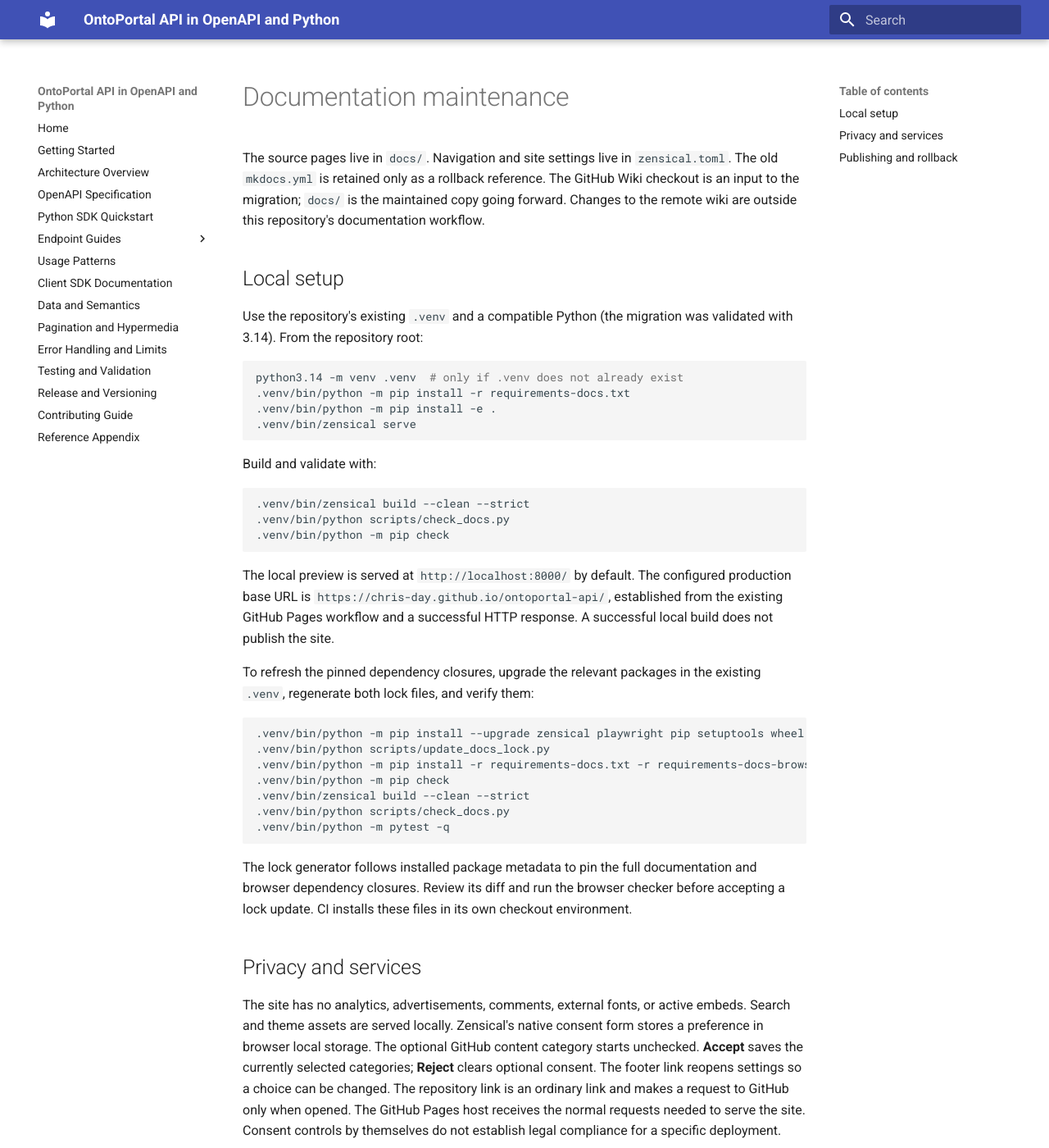
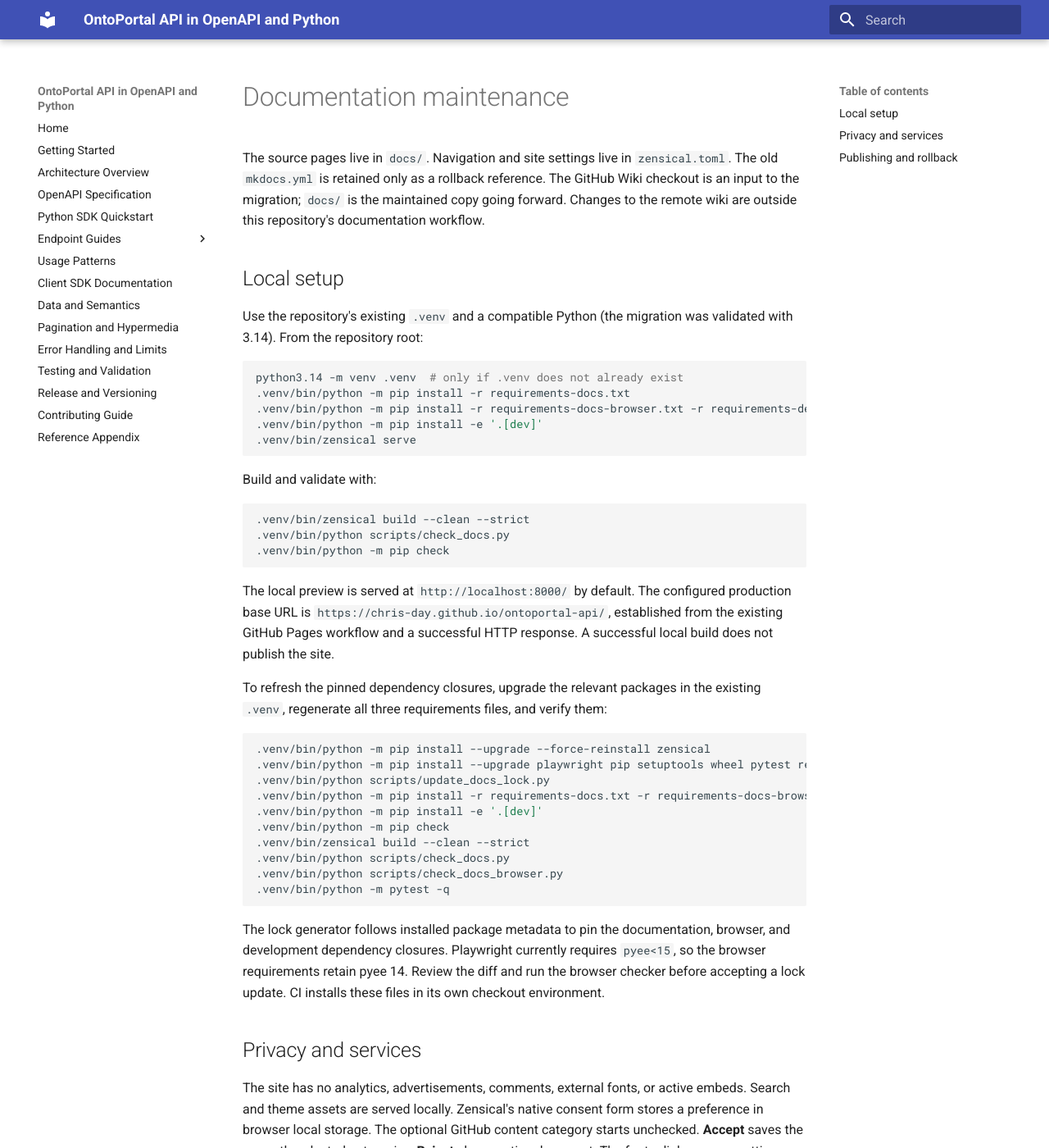
Before and after one commit to chris-day/ontoportal-api, an MkDocs documentation site: the page built from docs/Documentation-Maintenance.md, in a window 1280 px wide and 1400 px high. Shown: the whole window at 82% size. Built offline with MkDocs 1.6.1 and Material for MkDocs 9.7.7, drawn with Linux system fonts in a browser that asks for light colours.

Commit message:
Refresh Python environment and dependency locks

````diff
--- a/docs/Documentation-Maintenance.md
+++ b/docs/Documentation-Maintenance.md
@@ -9,7 +9,8 @@ Use the repository's existing `.venv` and a compatible Python (the migration was
 ```bash
 python3.14 -m venv .venv  # only if .venv does not already exist
 .venv/bin/python -m pip install -r requirements-docs.txt
-.venv/bin/python -m pip install -e .
+.venv/bin/python -m pip install -r requirements-docs-browser.txt -r requirements-dev.txt
+.venv/bin/python -m pip install -e '.[dev]'
 .venv/bin/zensical serve
 ```
 
@@ -23,19 +24,22 @@ Build and validate with:
 
 The local preview is served at `http://localhost:8000/` by default. The configured production base URL is `https://chris-day.github.io/ontoportal-api/`, established from the existing GitHub Pages workflow and a successful HTTP response. A successful local build does not publish the site.
 
-To refresh the pinned dependency closures, upgrade the relevant packages in the existing `.venv`, regenerate both lock files, and verify them:
+To refresh the pinned dependency closures, upgrade the relevant packages in the existing `.venv`, regenerate all three requirements files, and verify them:
 
 ```bash
-.venv/bin/python -m pip install --upgrade zensical playwright pip setuptools wheel
+.venv/bin/python -m pip install --upgrade --force-reinstall zensical
+.venv/bin/python -m pip install --upgrade playwright pip setuptools wheel pytest requests
 .venv/bin/python scripts/update_docs_lock.py
-.venv/bin/python -m pip install -r requirements-docs.txt -r requirements-docs-browser.txt
+.venv/bin/python -m pip install -r requirements-docs.txt -r requirements-docs-browser.txt -r requirements-dev.txt
+.venv/bin/python -m pip install -e '.[dev]'
 .venv/bin/python -m pip check
 .venv/bin/zensical build --clean --strict
 .venv/bin/python scripts/check_docs.py
+.venv/bin/python scripts/check_docs_browser.py
 .venv/bin/python -m pytest -q
 ```
 
-The lock generator follows installed package metadata to pin the full documentation and browser dependency closures. Review its diff and run the browser checker before accepting a lock update. CI installs these files in its own checkout environment.
+The lock generator follows installed package metadata to pin the documentation, browser, and development dependency closures. Playwright currently requires `pyee<15`, so the browser requirements retain pyee 14. Review the diff and run the browser checker before accepting a lock update. CI installs these files in its own checkout environment.
 
 ## Privacy and services
 
--- a/pyproject.toml
+++ b/pyproject.toml
@@ -24,6 +24,9 @@ dependencies = [
   "PyYAML>=6.0"
 ]
 
+[project.optional-dependencies]
+dev = ["pytest>=9.1.1"]
+
 [tool.setuptools]
 package-dir = {"" = "."}
 
--- a/requirements-docs-browser.txt
+++ b/requirements-docs-browser.txt
@@ -1,5 +1,5 @@
 # Optional browser verification dependencies for the same repository .venv.
 greenlet==3.5.6
-playwright==1.64.0
+playwright==1.64.1
 pyee==14.0.0
 typing_extensions==4.16.0
--- a/requirements-docs.txt
+++ b/requirements-docs.txt
@@ -6,11 +6,11 @@ Markdown==3.11.2
 MarkupSafe==3.0.4
 packaging==26.3
 pathspec==1.1.1
-pip==26.2.1
+pip==26.2.2
 Pygments==2.21.0
 pymdown-extensions==12.3
 PyYAML==6.0.3
-setuptools==84.2.0
+setuptools==84.2.1
 tomli==2.5.0
 wheel==0.48.0
 zensical==0.0.71
````
Also changed, not shown: requirements-dev.txt (added, +11 -0 lines), 2 other files.
